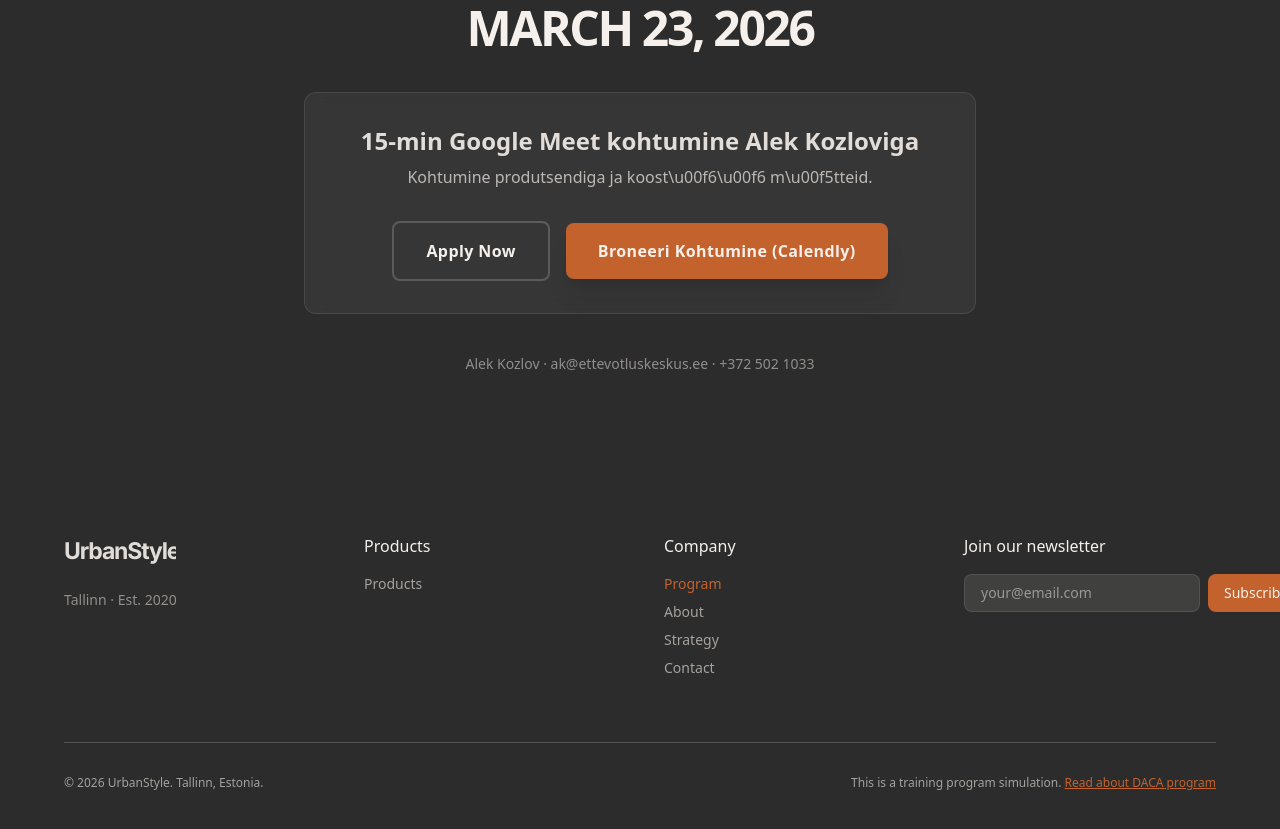
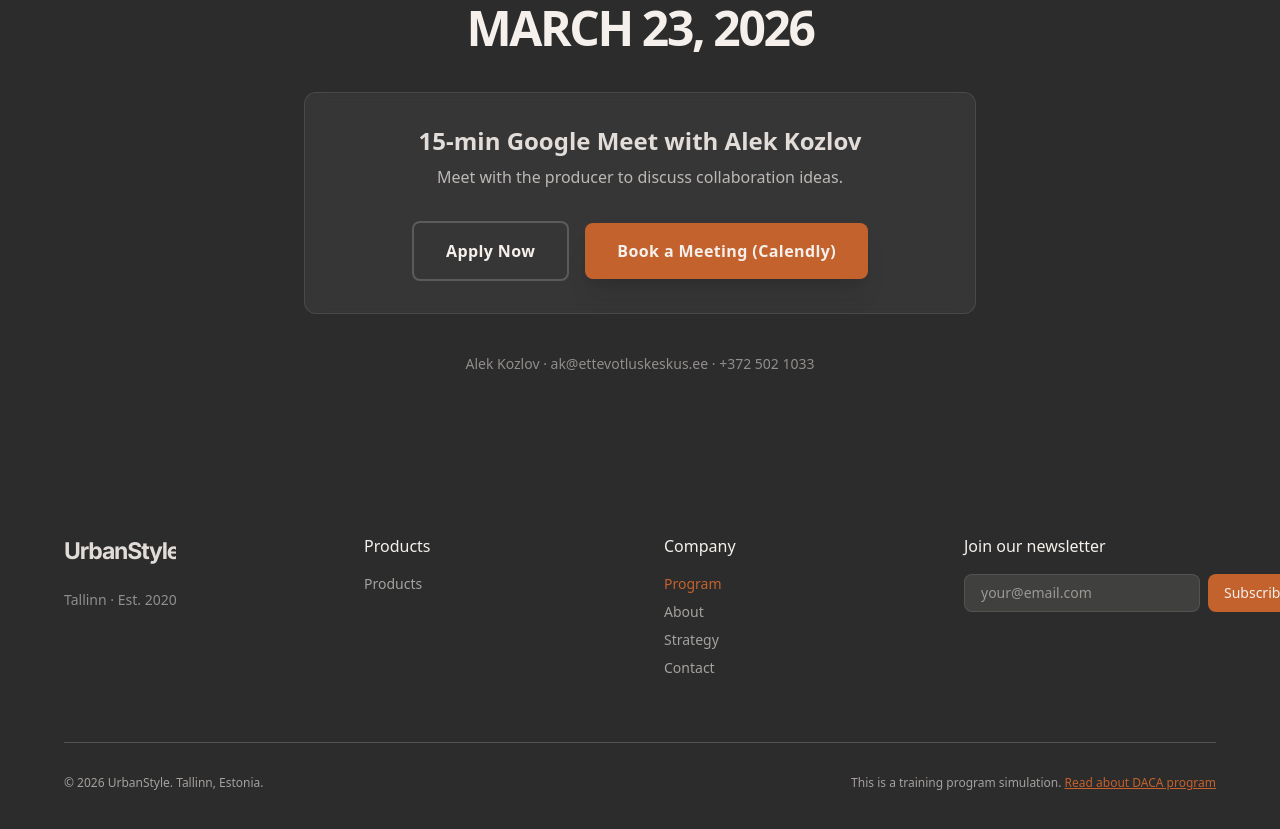
Before and after one commit to urbanstyle-ltd/urbanstyle.ltd, a Next.js app: page /en/approach in a window 1280 px wide. Shown: the part 2682-3511 px from the top of the page. Built offline with nearby package versions, Linux system fonts and the light colour scheme.

Commit message:
feat(approach): localiseeritud cta kohtumistekstid ja kontakt

```diff
--- a/src/app/[locale]/approach/page.tsx
+++ b/src/app/[locale]/approach/page.tsx
@@ -40,6 +40,12 @@ interface ComponentCard {
 interface PageContent {
   tabs: Record<AudienceTab, string>;
   zoom: { show: string; hide: string };
+  sharedCta: {
+    bookCallTitle: string;
+    bookCallDesc: string;
+    bookCallBtn: string;
+    contactInfo: string;
+  };
   learners: {
     eyebrow: string;
     headline: string;
@@ -175,6 +181,12 @@ const CONTENT: Record<string, PageContent> = {
       methodology: "Methodology",
     },
     zoom: { show: "Show Full Details", hide: "Hide Details" },
+    sharedCta: {
+      bookCallTitle: "15-min Google Meet with Alek Kozlov",
+      bookCallDesc: "Meet with the producer to discuss collaboration ideas.",
+      bookCallBtn: "Book a Meeting (Calendly)",
+      contactInfo: "Alek Kozlov \u00b7 ak@ettevotluskeskus.ee \u00b7 +372 502 1033",
+    },
 
     // -- Learners -----------------------------------------------------------
     learners: {
@@ -536,6 +548,12 @@ const CONTENT: Record<string, PageContent> = {
       methodology: "Metoodika",
     },
     zoom: { show: "N\u00e4ita t\u00e4isdetaile", hide: "Peida detailid" },
+    sharedCta: {
+      bookCallTitle: "15-min Google Meet kohtumine Alek Kozloviga",
+      bookCallDesc: "Kohtumine produtsendiga ja koost\u00f6\u00f6 m\u00f5tteid.",
+      bookCallBtn: "Broneeri Kohtumine (Calendly)",
+      contactInfo: "Alek Kozlov \u00b7 ak@ettevotluskeskus.ee \u00b7 +372 502 1033",
+    },
 
     // -- Learners -----------------------------------------------------------
     learners: {
@@ -897,6 +915,12 @@ const CONTENT: Record<string, PageContent> = {
       methodology: "\u041c\u0435\u0442\u043e\u0434\u043e\u043b\u043e\u0433\u0438\u044f",
     },
     zoom: { show: "\u041f\u043e\u043a\u0430\u0437\u0430\u0442\u044c \u0432\u0441\u0435 \u0434\u0435\u0442\u0430\u043b\u0438", hide: "\u0421\u043a\u0440\u044b\u0442\u044c \u0434\u0435\u0442\u0430\u043b\u0438" },
+    sharedCta: {
+      bookCallTitle: "15-\u043c\u0438\u043d. \u0432\u0441\u0442\u0440\u0435\u0447\u0430 Google Meet \u0441 \u0410\u043b\u0435\u043a\u043e\u043c \u041a\u043e\u0437\u043b\u043e\u0432\u044b\u043c",
+      bookCallDesc: "\u0412\u0441\u0442\u0440\u0435\u0447\u0430 \u0441 \u043f\u0440\u043e\u0434\u044e\u0441\u0435\u0440\u043e\u043c \u0438 \u0438\u0434\u0435\u0438 \u0434\u043b\u044f \u0441\u043e\u0442\u0440\u0443\u0434\u043d\u0438\u0447\u0435\u0441\u0442\u0432\u0430.",
+      bookCallBtn: "\u0417\u0430\u0431\u0440\u043e\u043d\u0438\u0440\u043e\u0432\u0430\u0442\u044c \u0432\u0441\u0442\u0440\u0435\u0447\u0443 (Calendly)",
+      contactInfo: "\u0410\u043b\u0435\u043a \u041a\u043e\u0437\u043b\u043e\u0432 \u00b7 ak@ettevotluskeskus.ee \u00b7 +372 502 1033",
+    },
 
     learners: {
       eyebrow: "\u041f\u0440\u043e\u0433\u0440\u0430\u043c\u043c\u0430 DACA",
@@ -1174,6 +1198,12 @@ const CONTENT: Record<string, PageContent> = {
       methodology: "Metodolo\u0123ija",
     },
     zoom: { show: "R\u0101d\u012bt visas deta\u013cas", hide: "Sl\u0113pt deta\u013cas" },
+    sharedCta: {
+      bookCallTitle: "15 min Google Meet ar Aleku Kozlovu",
+      bookCallDesc: "Tik\u0161an\u0101s ar producentu un sadarb\u012bbas idejas.",
+      bookCallBtn: "Rezerv\u0113t tik\u0161anos (Calendly)",
+      contactInfo: "Aleks Kozlovs \u00b7 ak@ettevotluskeskus.ee \u00b7 +372 502 1033",
+    },
 
     learners: {
       eyebrow: "DACA Programma",
@@ -2172,10 +2202,10 @@ function LearnersView() {
 
             <div className="bg-white/5 border border-offwhite/10 rounded-xl p-8 mb-10 max-w-2xl mx-auto backdrop-blur-sm">
               <h3 className="text-offwhite/90 text-2xl font-bold mb-2">
-                15-min Google Meet kohtumine Alek Kozloviga
+                {t.sharedCta.bookCallTitle}
               </h3>
               <p className="text-offwhite/70 text-base mb-8">
-                Kohtumine produtsendiga ja koost\u00f6\u00f6 m\u00f5tteid.
+                {t.sharedCta.bookCallDesc}
               </p>
 
               <div className="flex flex-col sm:flex-row gap-4 justify-center items-center">
@@ -2193,13 +2223,13 @@ function LearnersView() {
                   rel="noopener noreferrer"
                   className="inline-flex items-center justify-center px-8 py-4 bg-burnt-orange text-offwhite font-bold rounded-lg text-base tracking-wide hover:bg-offwhite hover:text-burnt-orange transition-all duration-300 shadow-xl w-full sm:w-auto"
                 >
-                  Broneeri Kohtumine (Calendly)
+                  {t.sharedCta.bookCallBtn}
                 </a>
               </div>
             </div>
 
             <p className="mt-8 text-offwhite/50 text-sm">
-              Alek Kozlov &middot; ak@ettevotluskeskus.ee &middot; +372 502 1033
+              {t.sharedCta.contactInfo}
             </p>
           </RevealSection>
         </div>
@@ -2364,10 +2394,10 @@ function EmployersView() {
 
             <div className="bg-charcoal/20 border border-offwhite/10 rounded-xl p-8 mb-10 max-w-2xl mx-auto backdrop-blur-sm">
               <h3 className="text-offwhite/90 text-2xl font-bold mb-2">
-                15-min Google Meet kohtumine Alek Kozloviga
+                {t.sharedCta.bookCallTitle}
               </h3>
               <p className="text-offwhite/70 text-base mb-8">
-                Kohtumine produtsendiga ja koost\u00f6\u00f6 m\u00f5tteid.
+                {t.sharedCta.bookCallDesc}
               </p>
 
               <div className="flex flex-col sm:flex-row gap-4 justify-center items-center">
@@ -2383,13 +2413,13 @@ function EmployersView() {
                   rel="noopener noreferrer"
                   className="inline-flex items-center justify-center px-8 py-4 bg-burnt-orange text-offwhite font-bold rounded-lg text-base tracking-wide hover:bg-offwhite hover:text-burnt-orange transition-all duration-300 shadow-xl w-full sm:w-auto"
                 >
-                  Broneeri Kohtumine (Calendly)
+                  {t.sharedCta.bookCallBtn}
                 </a>
               </div>
             </div>
 
             <p className="mt-8 text-offwhite/50 text-sm">
-              Alek Kozlov &middot; ak@ettevotluskeskus.ee &middot; +372 502 1033
+              {t.sharedCta.contactInfo}
             </p>
           </RevealSection>
         </div>
@@ -2595,10 +2625,10 @@ function MethodologyView() {
 
             <div className="bg-charcoal/20 border border-offwhite/10 rounded-xl p-8 mb-10 max-w-2xl mx-auto backdrop-blur-sm">
               <h3 className="text-offwhite/90 text-2xl font-bold mb-2">
-                15-min Google Meet kohtumine Alek Kozloviga
+                {t.sharedCta.bookCallTitle}
               </h3>
               <p className="text-offwhite/70 text-base mb-8">
-                Kohtumine produtsendiga ja koost\u00f6\u00f6 m\u00f5tteid.
+                {t.sharedCta.bookCallDesc}
               </p>
 
               <div className="flex flex-col justify-center items-center">
@@ -2608,13 +2638,13 @@ function MethodologyView() {
                   rel="noopener noreferrer"
                   className="inline-flex items-center justify-center px-8 py-4 bg-burnt-orange text-offwhite font-bold rounded-lg text-base tracking-wide hover:bg-offwhite hover:text-burnt-orange transition-all duration-300 shadow-xl w-full sm:w-auto"
                 >
-                  Broneeri Kohtumine (Calendly)
+                  {t.sharedCta.bookCallBtn}
                 </a>
               </div>
             </div>
 
             <p className="mt-8 text-offwhite/50 text-sm">
-              Alek Kozlov &middot; ak@ettevotluskeskus.ee &middot; +372 502 1033
+              {t.sharedCta.contactInfo}
             </p>
           </RevealSection>
         </div>
```
